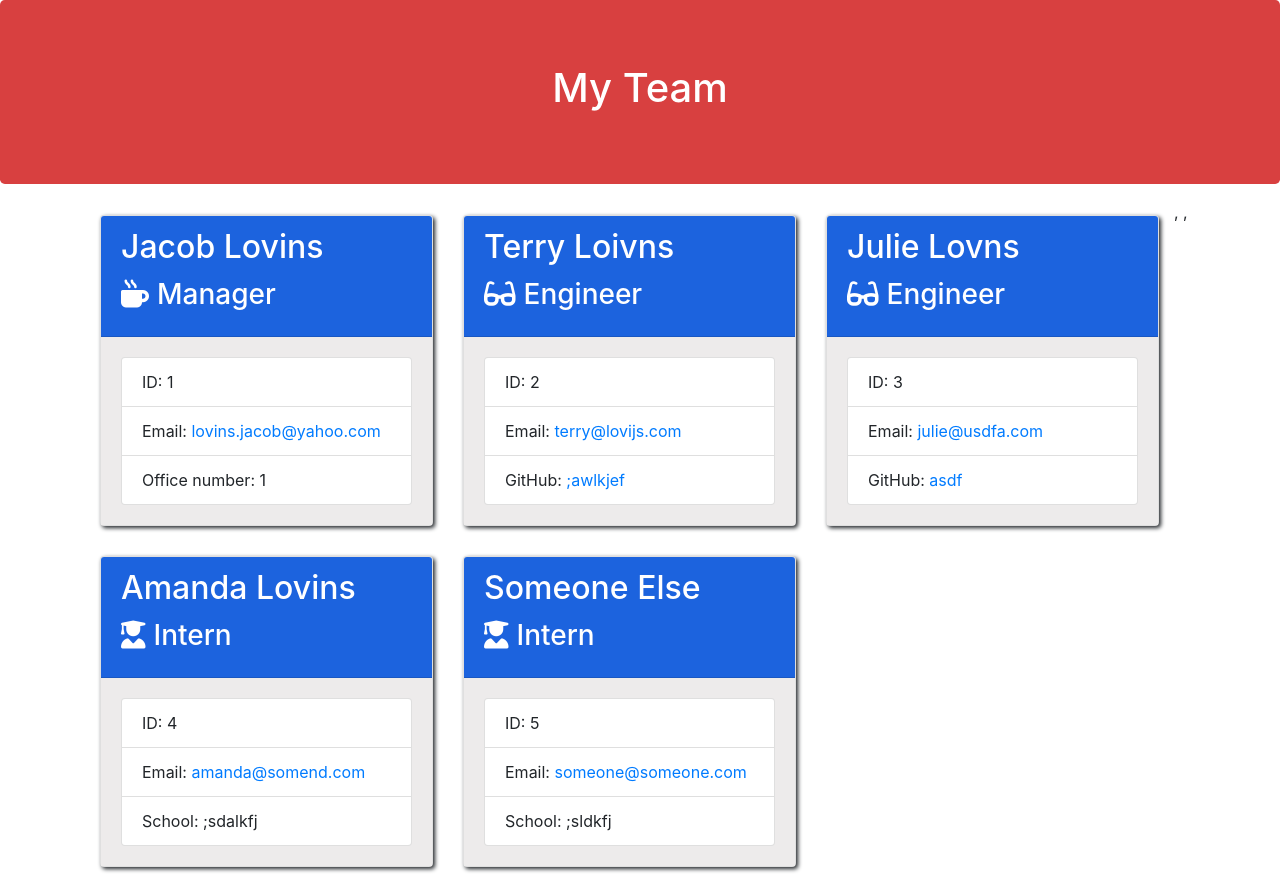
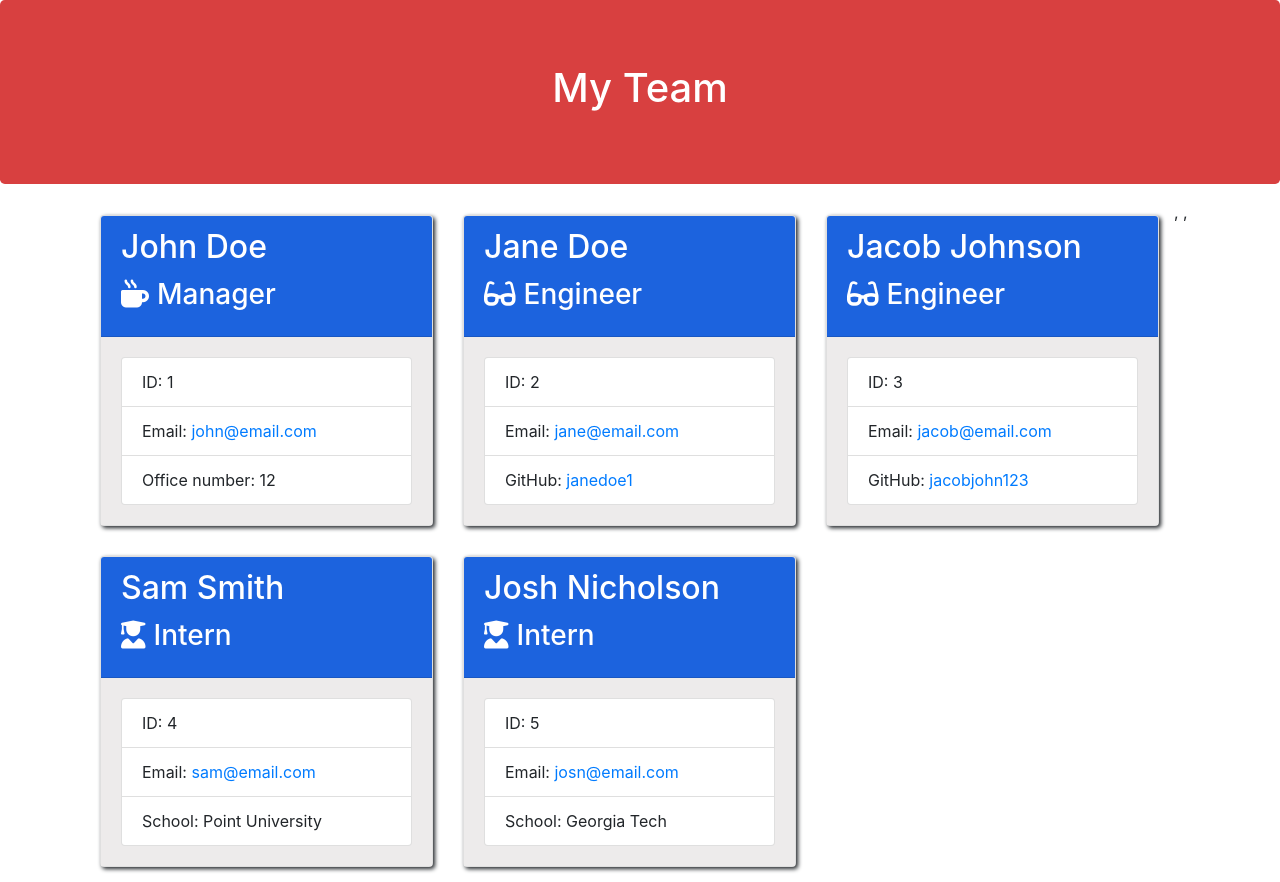
Before and after one commit to jacoblovins/employee_tracker, a website: page output/team.html in a window 1280 px wide. Drawn offline with nearby package versions, Linux system fonts and the light colour scheme.

```diff
--- a/output/team.html
+++ b/output/team.html
@@ -1,3 +1,4 @@
+<!-- Main Html template added to by htmlRenderer.js -->
 <!DOCTYPE html>
 <html lang="en">
 
@@ -23,68 +24,73 @@
     <div class="container">
         <div class="row">
             <div class="team-area col-12 justify-content-center">
-                <div class="card employee-card">
+                <!-- Manager template used by htmlRenderer.js -->
+<div class="card employee-card">
     <div class="card-header">
-        <h2 class="card-title">Jacob Lovins</h2>
+        <h2 class="card-title">John Doe</h2>
         <h3 class="card-title"><i class="fas fa-mug-hot mr-2"></i>Manager</h3>
     </div>
     <div class="card-body">
         <ul class="list-group">
             <li class="list-group-item">ID: 1</li>
-            <li class="list-group-item">Email: <a href="mailto:lovins.jacob@yahoo.com">lovins.jacob@yahoo.com</a></li>
-            <li class="list-group-item">Office number: 1</li>
+            <li class="list-group-item">Email: <a href="mailto:john@email.com">john@email.com</a></li>
+            <li class="list-group-item">Office number: 12</li>
         </ul>
     </div>
 </div>
+<!-- Engineer template used by htmlRenderer.js -->
 <div class="card employee-card">
     <div class="card-header">
-        <h2 class="card-title">Terry Loivns</h2>
+        <h2 class="card-title">Jane Doe</h2>
         <h3 class="card-title"><i class="fas fa-glasses mr-2"></i>Engineer</h3>
     </div>
     <div class="card-body">
         <ul class="list-group">
             <li class="list-group-item">ID: 2</li>
-            <li class="list-group-item">Email: <a href="mailto:terry@lovijs.com">terry@lovijs.com</a></li>
-            <li class="list-group-item">GitHub: <a href="https://github.com/;awlkjef" target="_blank" rel="noopener noreferrer">;awlkjef</a></li>
+            <li class="list-group-item">Email: <a href="mailto:jane@email.com">jane@email.com</a></li>
+            <li class="list-group-item">GitHub: <a href="https://github.com/janedoe1" target="_blank" rel="noopener noreferrer">janedoe1</a></li>
         </ul>
     </div>
 </div>
-,<div class="card employee-card">
+,<!-- Engineer template used by htmlRenderer.js -->
+<div class="card employee-card">
     <div class="card-header">
-        <h2 class="card-title">Julie Lovns</h2>
+        <h2 class="card-title">Jacob Johnson</h2>
         <h3 class="card-title"><i class="fas fa-glasses mr-2"></i>Engineer</h3>
     </div>
     <div class="card-body">
         <ul class="list-group">
             <li class="list-group-item">ID: 3</li>
-            <li class="list-group-item">Email: <a href="mailto:julie@usdfa.com">julie@usdfa.com</a></li>
-            <li class="list-group-item">GitHub: <a href="https://github.com/asdf" target="_blank" rel="noopener noreferrer">asdf</a></li>
+            <li class="list-group-item">Email: <a href="mailto:jacob@email.com">jacob@email.com</a></li>
+            <li class="list-group-item">GitHub: <a href="https://github.com/jacobjohn123" target="_blank" rel="noopener noreferrer">jacobjohn123</a></li>
         </ul>
     </div>
 </div>
+<!-- Intern template used by htmlRenderer.js -->
 <div class="card employee-card">
     <div class="card-header">
-        <h2 class="card-title">Amanda Lovins</h2>
+        <h2 class="card-title">Sam Smith</h2>
         <h3 class="card-title"><i class="fas fa-user-graduate mr-2"></i>Intern</h3>
     </div>
     <div class="card-body">
         <ul class="list-group">
             <li class="list-group-item">ID: 4</li>
-            <li class="list-group-item">Email: <a href="mailto:amanda@somend.com">amanda@somend.com</a></li>
-            <li class="list-group-item">School: ;sdalkfj</li>
+            <li class="list-group-item">Email: <a href="mailto:sam@email.com">sam@email.com</a></li>
+            <li class="list-group-item">School: Point University</li>
         </ul>
     </div>
 </div>
-,<div class="card employee-card">
+,<!-- Intern template used by htmlRenderer.js -->
+<div class="card employee-card">
     <div class="card-header">
-        <h2 class="card-title">Someone Else</h2>
+        <h2 class="card-title">Josh Nicholson</h2>
         <h3 class="card-title"><i class="fas fa-user-graduate mr-2"></i>Intern</h3>
     </div>
     <div class="card-body">
         <ul class="list-group">
             <li class="list-group-item">ID: 5</li>
-            <li class="list-group-item">Email: <a href="mailto:someone@someone.com">someone@someone.com</a></li>
-            <li class="list-group-item">School: ;sldkfj</li>
+            <li class="list-group-item">Email: <a href="mailto:josn@email.com">josn@email.com</a></li>
+            <li class="list-group-item">School: Georgia Tech</li>
         </ul>
     </div>
 </div>
```
Also changed, not shown: README.md, images/employee.png (added), 1 other file.
